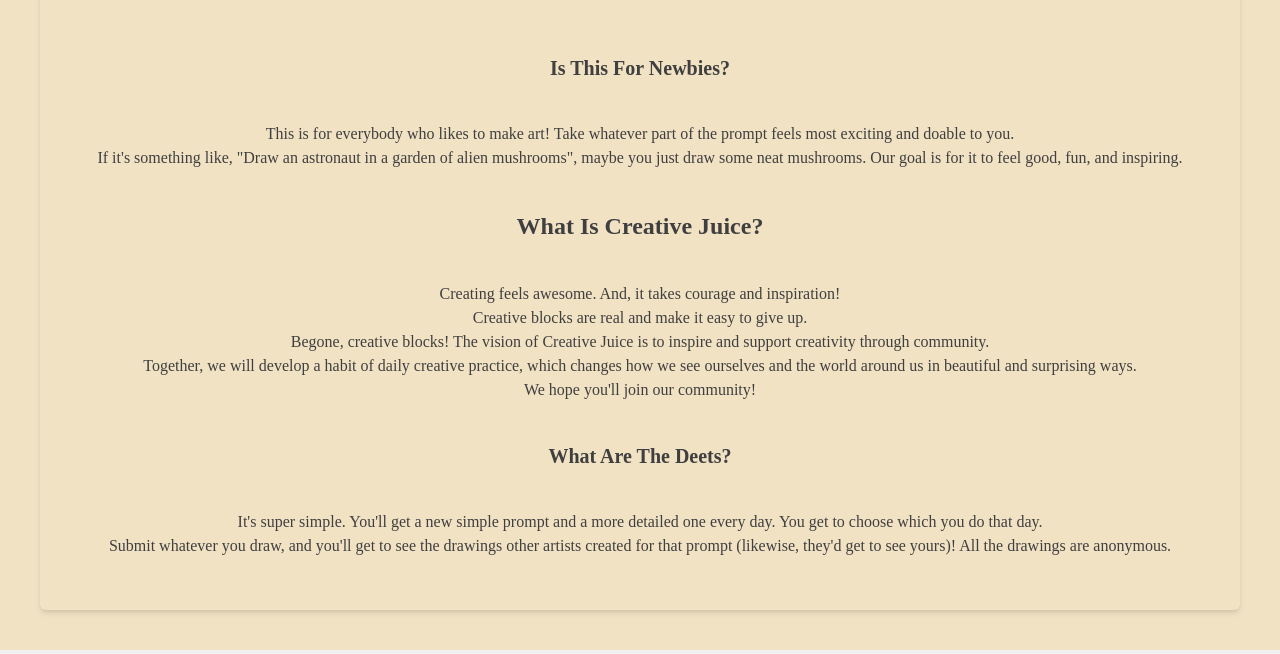
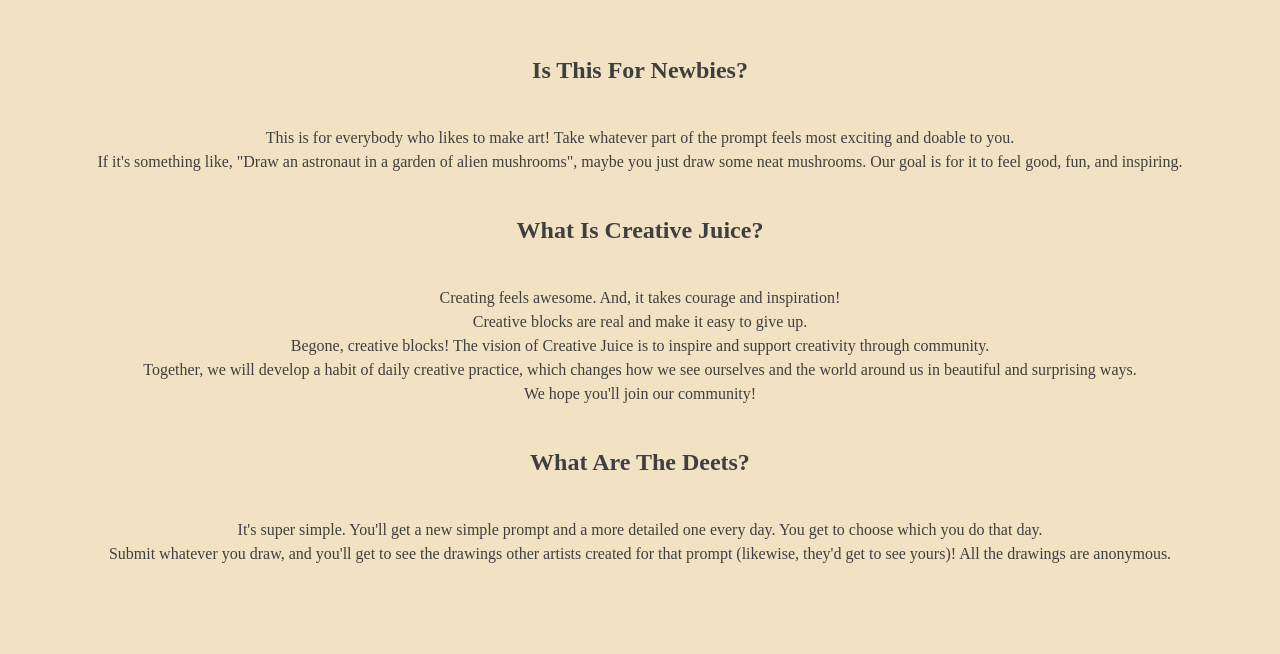
Before and after one commit to Andrew32A/creative-juice, a React (Create React App) app: page / in a window 1280 px wide. Shown: the part 866-1520 px from the top of the page. Built offline with nearby package versions, Linux system fonts and the light colour scheme; a web font is replaced by a local one.

Commit message:
Minor styling fixes and fixed user auth

```diff
--- a/src/components/Content.jsx
+++ b/src/components/Content.jsx
@@ -20,9 +20,9 @@
   return (
     <div className="text-center mt-8 mb-3" style={{ fontFamily: 'DM Sans, sans-serif'}}>
 
-     <div className='m-10 shadow-md rounded-md p-10 relative'>
+     <div className='m-10 rounded-md p-10 relative'>
 
-        <h2 className="text-xl font-bold m-10 text-[#3f3f3f]">Is This For Newbies?</h2>
+        <h2 className="text-2xl font-bold m-10 text-[#3f3f3f]">Is This For Newbies?</h2>
         <p className="text-[#3f3f3f]">This is for everybody who likes to make art!
         Take whatever part of the prompt feels most exciting and doable to you.<br /> If it's something like,
         "Draw an astronaut in a garden of alien mushrooms", maybe you just draw some neat mushrooms. Our goal is for it to feel good, fun, and inspiring.</p>
@@ -36,7 +36,7 @@
         We hope you'll join our community!
       </p>
 
-        <h2 className="text-xl font-bold m-10 text-[#3f3f3f]">What Are The Deets?</h2>
+        <h2 className="text-2xl font-bold m-10 text-[#3f3f3f]">What Are The Deets?</h2>
         <p className="text-[#3f3f3f] mb-3">It's super simple. You'll get a new simple prompt and a more detailed one every day. You get to choose which you do that day. <br /> Submit whatever you draw, and you'll get to see the drawings other artists created for that prompt (likewise, they'd get to see yours)! All the drawings are anonymous.</p>
 
       </div>
--- a/src/components/Login.jsx
+++ b/src/components/Login.jsx
@@ -26,6 +26,7 @@
         window.location.href = '/prompt';
       } else {
         console.error('Login error');
+        console.log(identifier, password);
       }
     } catch (error) {
       console.error('Login error', error);
--- a/src/components/Navbar.jsx
+++ b/src/components/Navbar.jsx
@@ -82,7 +82,7 @@
             {isAuthenticated && (
               <Link
                 to="/prompt"
-                className="nav-link text-black border-[#003000] border-2 px-4 py-1 ml-[-2px] inline-flex items-center justify-center bg-[#BBF2E2] hover-bg-[#F2A7CA] transition duration-300 ease-in-out"
+                className="nav-link text-black border-[#003000] border-2 px-4 py-1 ml-[-2px] inline-flex items-center justify-center bg-[#BBF2E2] hover:bg-[#F2A7CA] transition duration-300 ease-in-out"
               >
                 <i className="ri-pencil-line"></i>
                 <span className="pl-2">Prompt</span>
--- a/src/components/Profile.jsx
+++ b/src/components/Profile.jsx
@@ -48,7 +48,7 @@
       {/* Artwork Shared */}
       <div className="text-center mt-8 mb-3">
         <h1 className="text-5xl mb-8">Artwork Shared:</h1>
-        <div className="bg-[#f1f1f1] m-10 shadow-md rounded-md p-10 artwork-grid">
+        <div className="bg-[#f1f1f1] m-10 rounded-md p-10 artwork-grid">
           <div className="grid grid-cols-1 md:grid-cols-2 lg:grid-cols-3 xl:grid-cols-4 gap-4 justify-items-center">
             <img className="w-full h-64 object-cover rounded-md" src={Placeholder} alt="Artwork 1" />
             <img className="w-full h-64 object-cover rounded-md" src={Placeholder} alt="Artwork 2" />
--- a/src/components/Signup.jsx
+++ b/src/components/Signup.jsx
@@ -30,7 +30,11 @@
         }
       }
     } catch (error) {
-      console.error('Signup error', error.response);
+      console.error('Signup error:', error);
+      console.log(username, email, password)
+      if (error.response) {
+        console.error('Server response:', error.response.data);
+      }
     }
   };
 
```
